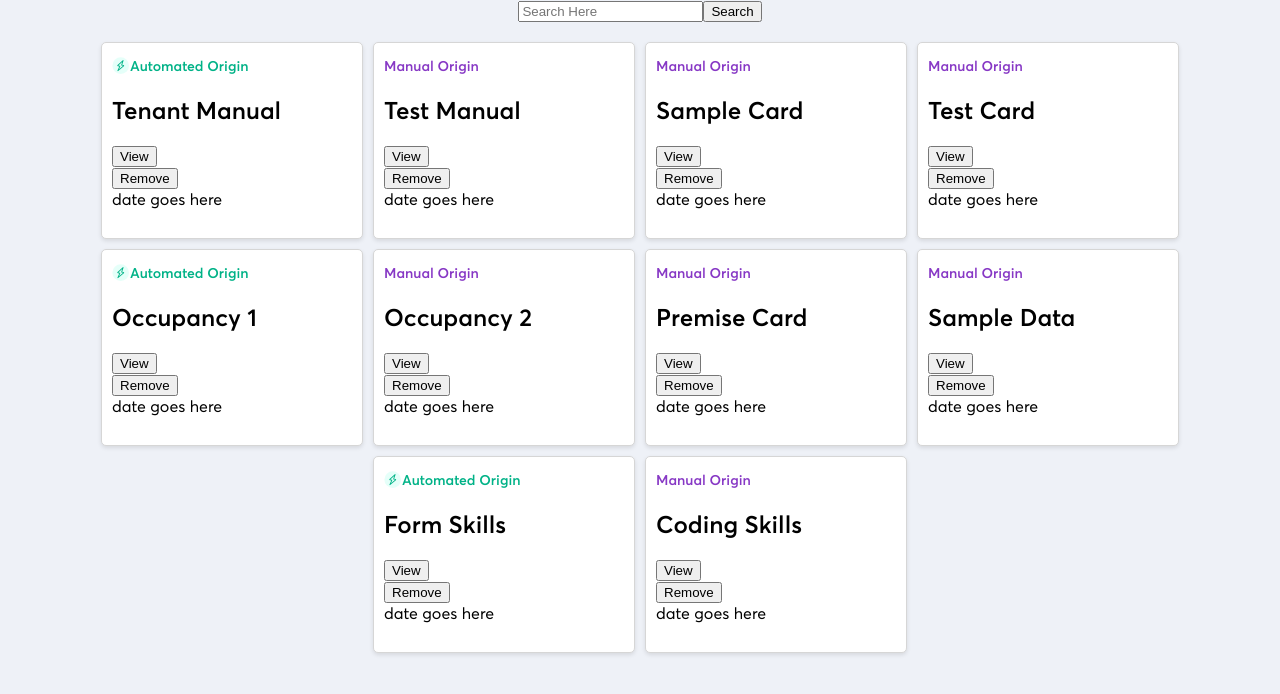
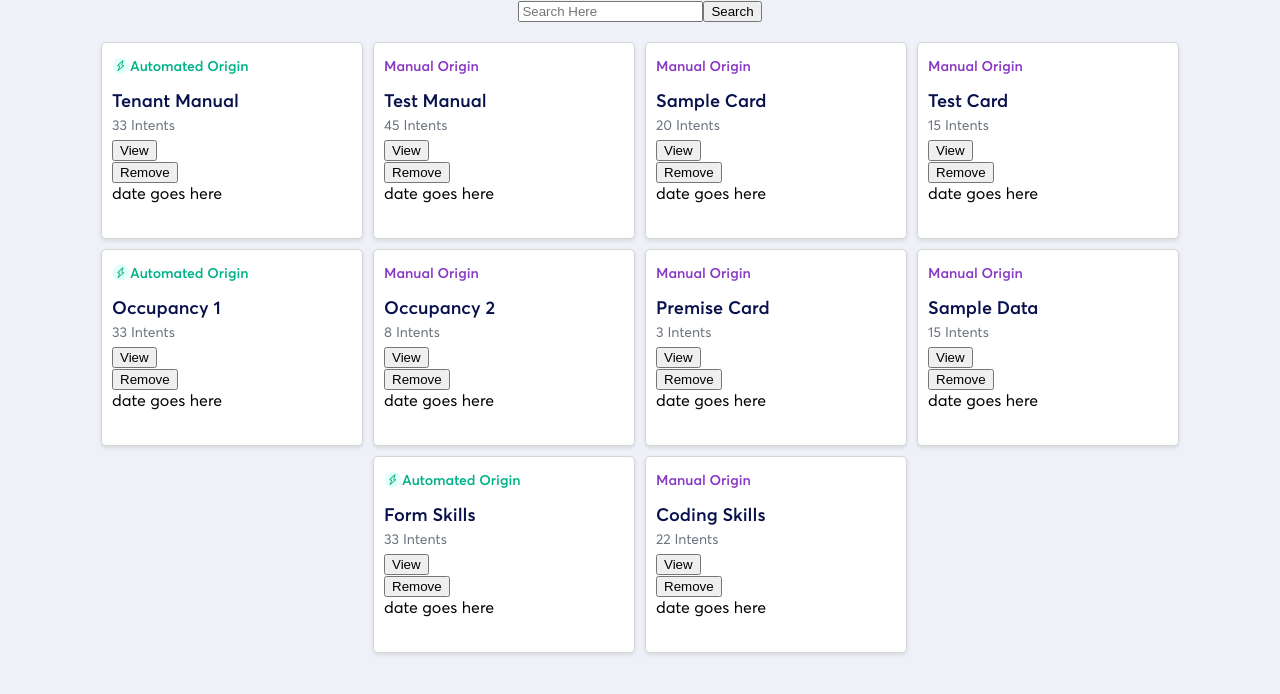
Before and after one commit to sohagraha/CM, a React (Create React App) app: page / in a window 1280 px wide. Shown: the top 694 px of the page. Built offline with nearby package versions, Linux system fonts and the light colour scheme.

Commit message:
title and intents done

```diff
--- a/src/common/component/Cards/CardHeader/CMCardHeader.scss
+++ b/src/common/component/Cards/CardHeader/CMCardHeader.scss
@@ -6,7 +6,6 @@
 
     .automated {
         display: flex;
-        justify-content: flex-start;
         color: $automated-origin-text;
     }
 
--- a/src/components/Card/CMCard.js
+++ b/src/components/Card/CMCard.js
@@ -5,15 +5,20 @@ import CMCardFooter from "../../common/component/Cards/CardFooter.js/CMCardFoote
 import CMButtonWrapper from "../../common/component/Buttons/CMButtonWrapper";
 import CMButton from "../../common/component/Buttons/Button/CMButton";
 
+import "./CMCard.scss";
+
 const CMCard = ({ data }) => {
   return (
     <CMCardWrapper>
       <CMCardHeader header={data?.originType} />
-      <div className="card-body">
-        <h2>{data.name}</h2>
-        <p>{data.description}</p>
-        <p>{data.price}</p>
+
+      <div className="cardBody">
+        <div>
+          <span className="title">{data?.name}</span>
+        </div>
+        <span className="intents">{data?.intents} Intents</span>
       </div>
+
       <CMButtonWrapper>
         <CMButton
           text="View"
--- /dev/null
+++ b/src/components/Card/CMCard.scss
@@ -0,0 +1,18 @@
+@import "../../styles/variables.scss";
+
+.cardBody {
+    .title {
+        font-weight: bold;
+        font-size: 18px;
+        display: block;
+        margin: 4px 0px;
+        color: $card-title-text;
+    }
+
+    .intents {
+        font-size: 14px;
+        display: block;
+        margin-bottom: 5px;
+        color: $card-subtext;
+    }
+}
```
